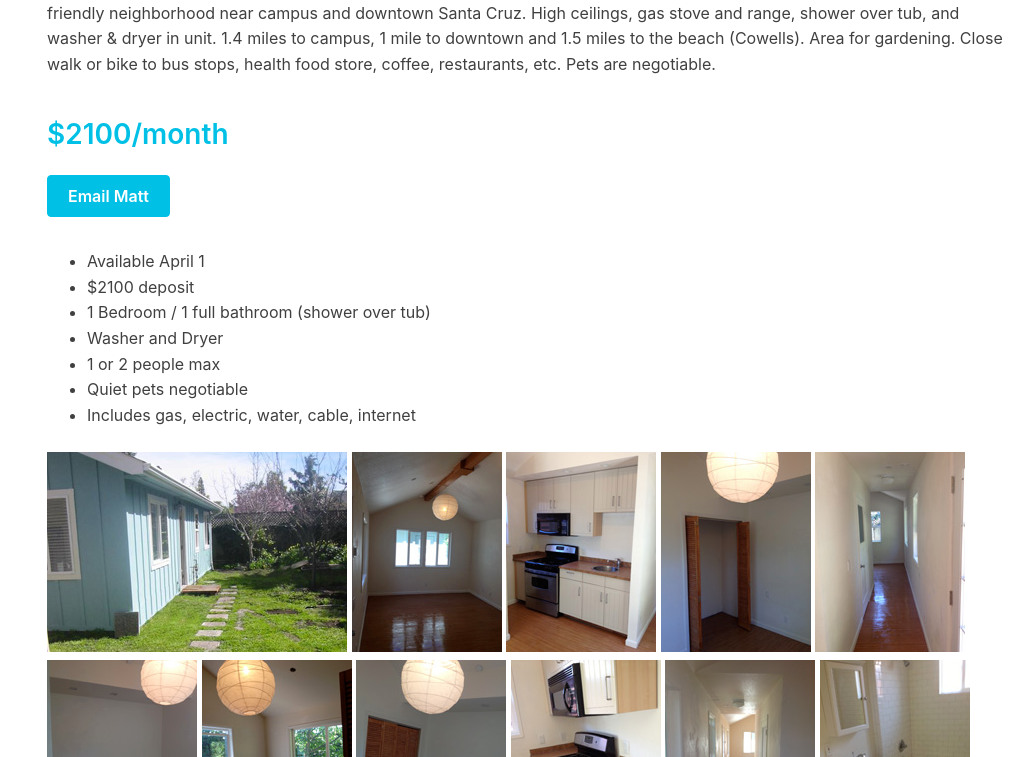
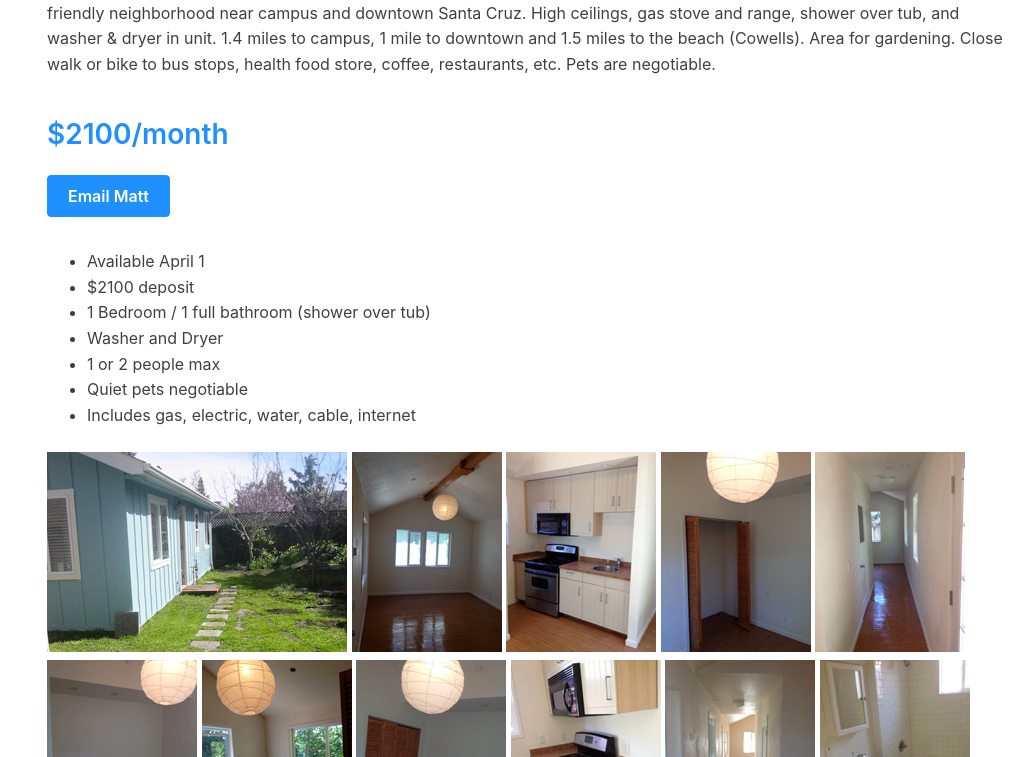
Before and after one commit to matto2/cute-cottage-for-rent_2023, an Eleventy site: page src/index.html in a window 1280 px wide. Shown: the part 116-873 px from the top of the page, without its empty margins (109-1142 px from the left). Built offline with nearby package versions, Linux system fonts and the light colour scheme; Eleventy itself is replaced by a stand-in of ours; files that its build step writes are made by us from their sources.

Commit message:
dodgerblue

```diff
--- a/assets/css/main.css
+++ b/assets/css/main.css
@@ -365,7 +365,7 @@
   font-weight: 600;
   font-family: -apple-system, BlinkMacSystemFont, Helvetica Neue, Helvetica, Arial, sans-serif;
   line-height: 1.2;
-  color: #00c0e6; }
+  color: dodgerblue; }
   h1:not(:first-child),
   h2:not(:first-child),
   h3:not(:first-child),
@@ -410,7 +410,7 @@
     font-size: 1.25rem; } }
 
 a {
-  color: #00c0e6;
+  color: dodgerblue;
   text-decoration: none; }
   a:hover, a:active, a:focus {
     color: darkviolet;
@@ -633,9 +633,9 @@
 .button, a.button, button, [type=submit], [type=reset], [type=button] {
   -webkit-appearance: none;
   display: inline-block;
-  border: 1px solid #00c0e6;
+  border: 1px solid dodgerblue;
   border-radius: 4px;
-  background: #00c0e6;
+  background: dodgerblue;
   color: #ffffff;
   font-weight: 600;
   font-family: -apple-system, BlinkMacSystemFont, Helvetica Neue, Helvetica, Arial, sans-serif;
```
